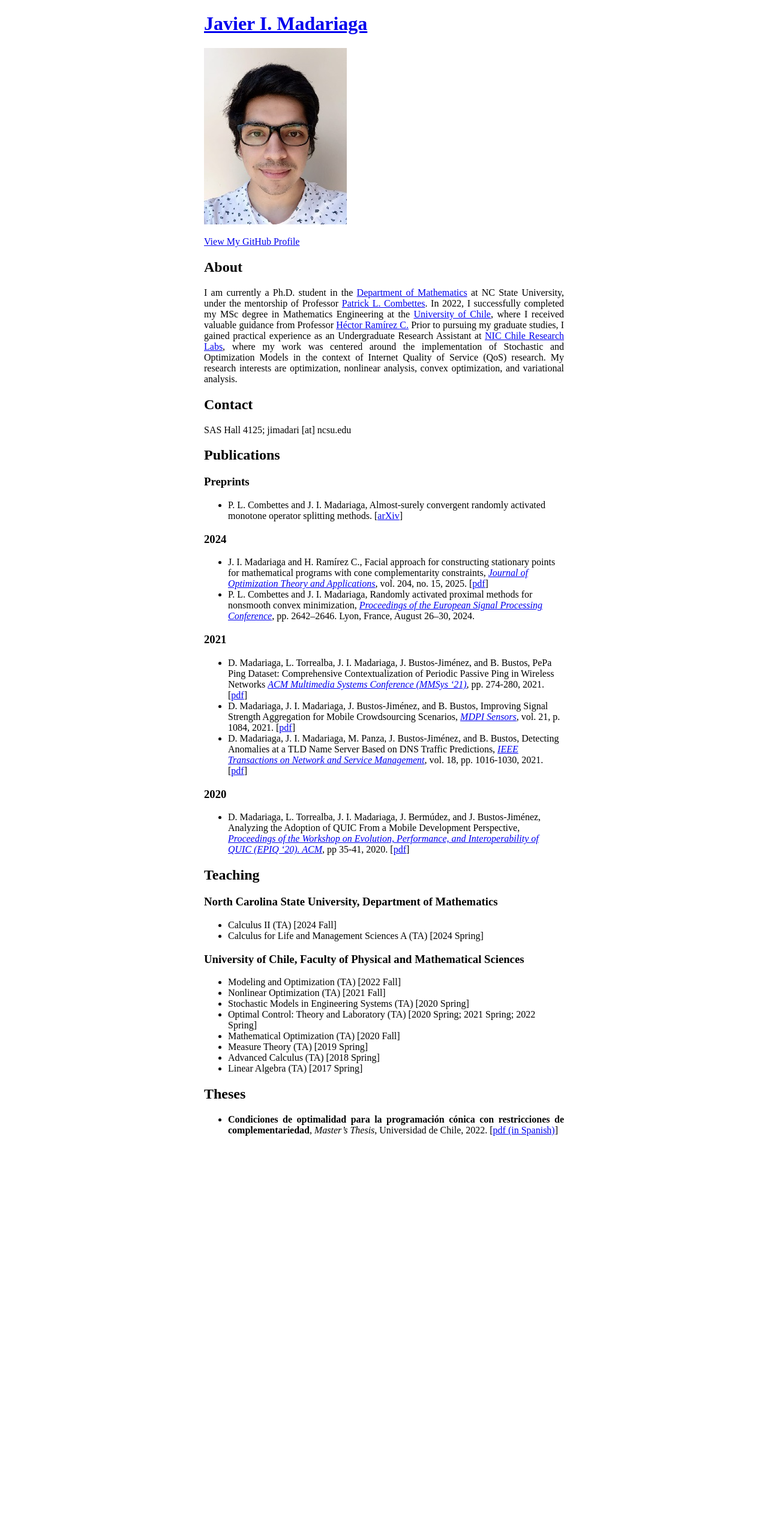
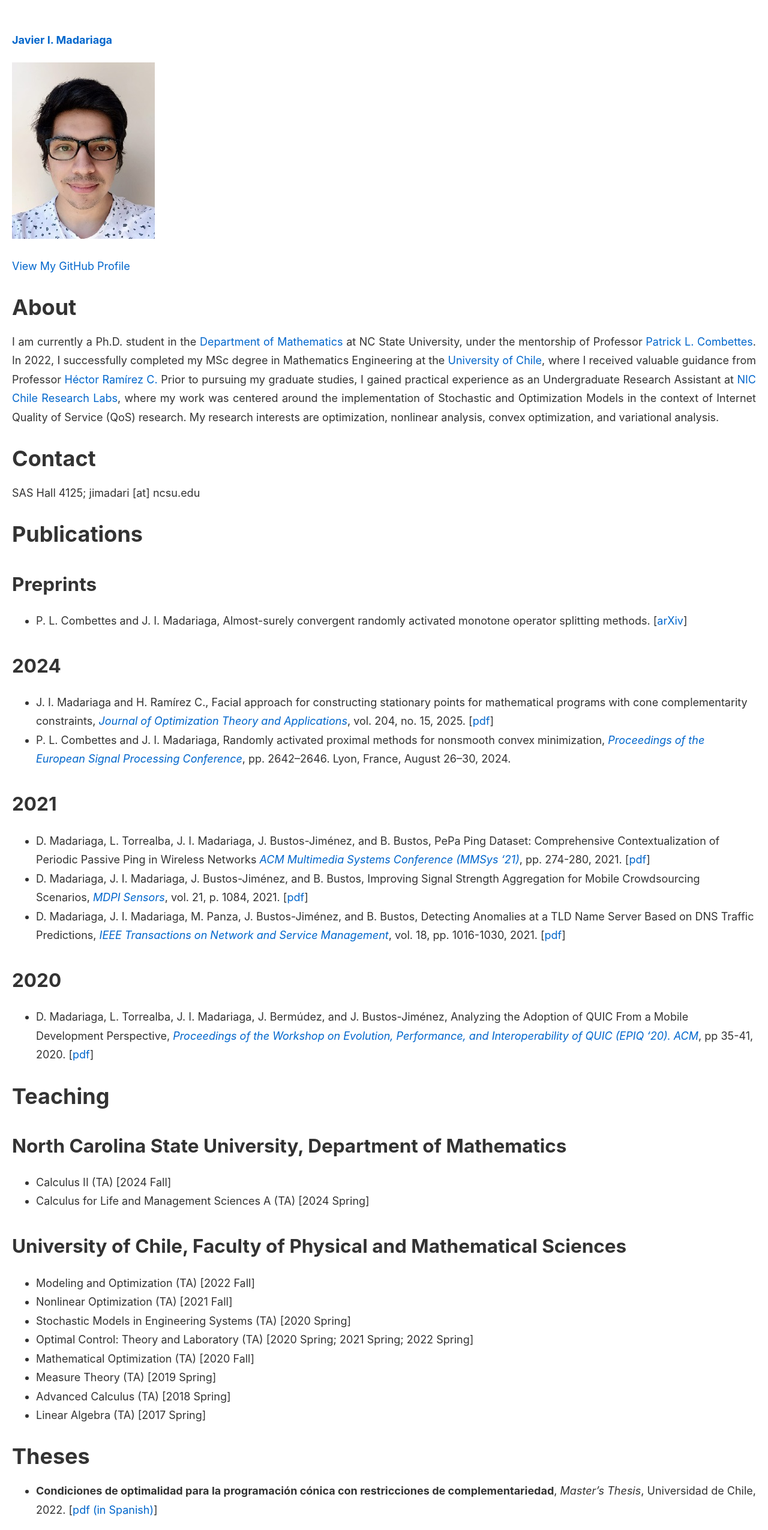
Before and after one commit to jmadariagar/jmadariagar.github.io, a Jekyll site: the page built from index.md, in a window 1280 px wide. Shown: the whole page at 60% size. Built offline with Jekyll 4.4.1, drawn with Linux system fonts in a browser that asks for light colours; our own code applies the rules of GitHub Pages for plain Markdown files; a script that is not in the unit is left out; the repository's description, which GitHub fills in, is left out; before the commit the page ends 1909 px from its top, so only the background shows below that.

Commit message:
Update style.css

```diff
--- a/assets/css/style.css
+++ b/assets/css/style.css
@@ -1,18 +1,86 @@
-.wrapper {
-    max-width: 100%;
+/* General Reset */
+body {
+    font-family: 'Inter', 'Arial', sans-serif;
+    font-size: 18px;
+    line-height: 1.75;
+    color: #333;  /* Dark gray for text */
     margin: 0;
     padding: 0;
-    box-sizing: border-box;
+    background-color: #fff;
 }
 
-section {
-    width: 600px;  /* Fixed width for large content */
-    margin: 0 auto;  /* Center the content */
-    padding: 0 20px; /* Side padding for small screens */
+/* Headings */
+h1 {
+    font-size: 2.5em;
+    line-height: 1.2;
+    margin-bottom: 20px;
 }
 
-header {
-    width: 600px;
-    margin: 0 auto;
-    padding: 0 20px;
+h2 {
+    font-size: 2em;
+    line-height: 1.3;
+    margin-bottom: 18px;
 }
+
+h3 {
+    font-size: 1.75em;
+    margin-bottom: 16px;
+}
+
+h4 {
+    font-size: 1.5em;
+    margin-bottom: 14px;
+}
+
+h5 {
+    font-size: 1.25em;
+}
+
+h6 {
+    font-size: 1em;
+}
+
+/* Paragraphs and Text */
+p {
+    font-size: 18px;
+    margin-bottom: 20px;
+}
+
+a {
+    font-size: 18px;
+    color: #0066cc;
+    text-decoration: none;
+}
+
+a:hover {
+    text-decoration: underline;
+}
+
+/* Responsive Scaling */
+@media (max-width: 600px) {
+    body {
+        font-size: 17px;
+    }
+
+    h1 {
+        font-size: 2.2em;
+    }
+
+    h2 {
+        font-size: 1.8em;
+    }
+}
+
+@media (max-width: 768px) {
+    body {
+        font-size: 16px;
+    }
+
+    h1 {
+        font-size: 2em;
+    }
+
+    h2 {
+        font-size: 1.6em;
+    }
+}
```
